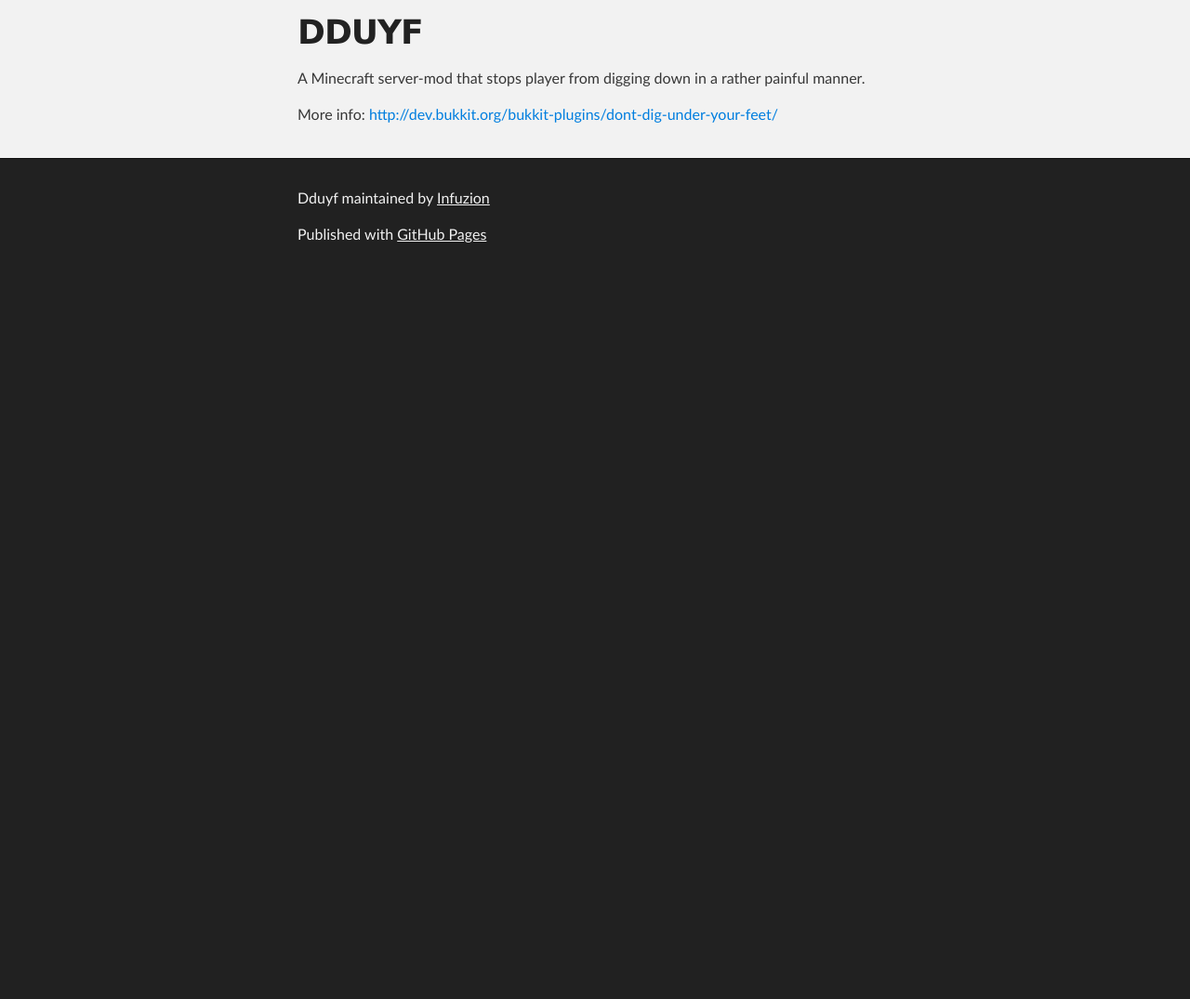
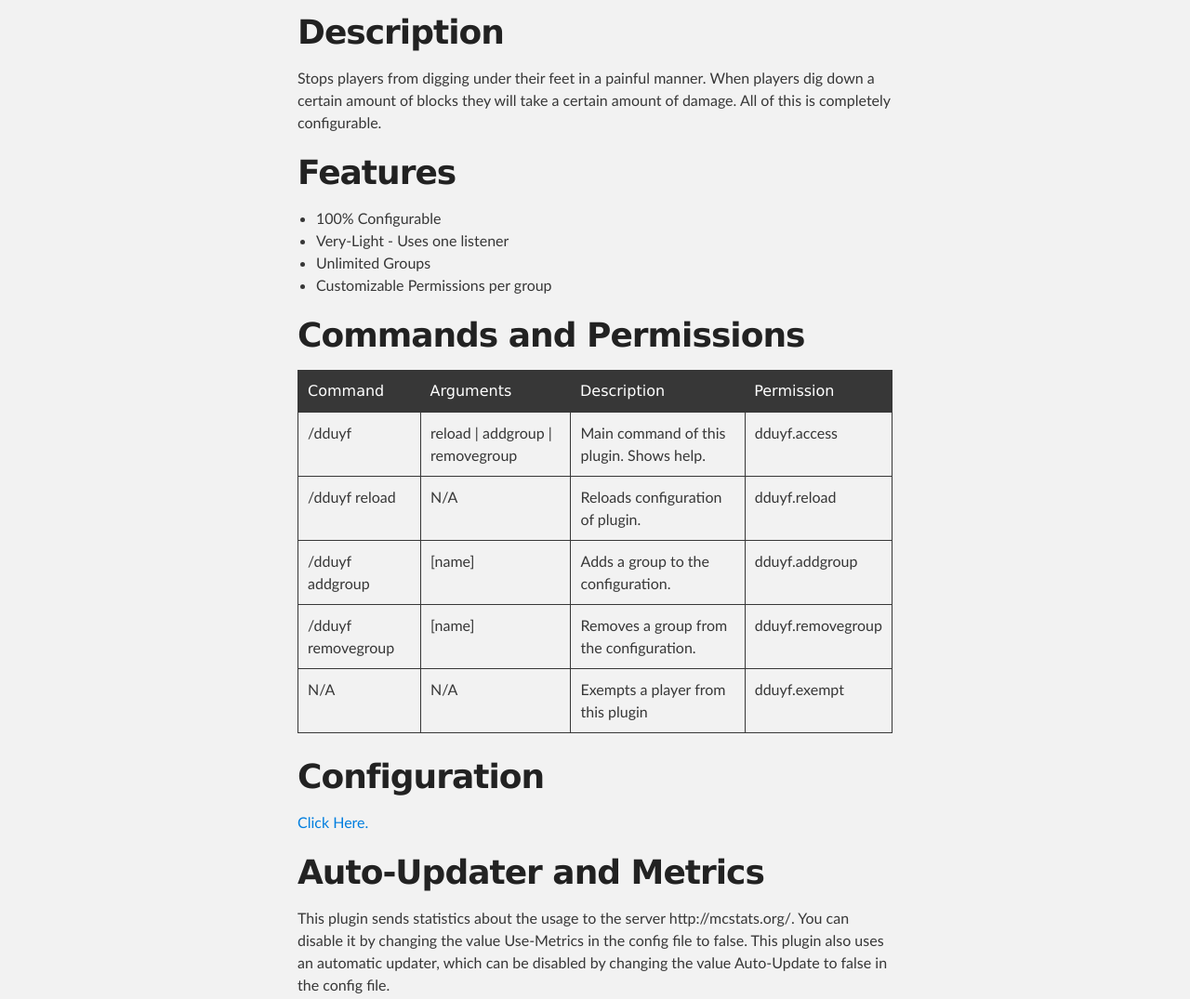
Before and after one commit to srikavin/DDUYF, a plain HTML site: page index.html in a window 1280 px wide. Shown: the part 288-1363 px from the top of the page at 93% size. Before the commit the page ends 800 px from the top, so only its background shows below. Drawn offline with Linux system fonts and the light colour scheme.

Commit message:
Create gh-pages branch via GitHub

```diff
--- a/index.html
+++ b/index.html
@@ -32,12 +32,74 @@
     <div id="main_content_wrap" class="outer">
       <section id="main_content" class="inner">
         <h1>
-<a id="dduyf" class="anchor" href="#dduyf" aria-hidden="true"><span class="octicon octicon-link"></span></a>DDUYF</h1>
+<a id="description" class="anchor" href="#description" aria-hidden="true"><span class="octicon octicon-link"></span></a>Description</h1>
 
-<p>A Minecraft server-mod that stops player from digging down in a rather painful manner.</p>
+<p>Stops players from digging under their feet in a painful manner. When players dig down a certain amount of blocks they will take a certain amount of damage. All of this is completely configurable.</p>
 
-<p>More info:
-<a href="http://dev.bukkit.org/bukkit-plugins/dont-dig-under-your-feet/">http://dev.bukkit.org/bukkit-plugins/dont-dig-under-your-feet/</a></p>
+<h1>
+<a id="features" class="anchor" href="#features" aria-hidden="true"><span class="octicon octicon-link"></span></a>Features</h1>
+
+<ul>
+<li>100% Configurable</li>
+<li>Very-Light - Uses one listener</li>
+<li>Unlimited Groups</li>
+<li>Customizable Permissions per group</li>
+</ul>
+
+<h1>
+<a id="commands-and-permissions" class="anchor" href="#commands-and-permissions" aria-hidden="true"><span class="octicon octicon-link"></span></a>Commands and Permissions</h1>
+
+<table>
+<tr>
+<th>Command</th>
+<th>Arguments</th>
+<th>Description</th>
+<th>Permission</th>
+</tr>
+<tr>
+<td>/dduyf</td>
+<td>reload | addgroup | removegroup</td>
+<td>Main command of this plugin. Shows help.</td>
+<td>dduyf.access</td>
+</tr>
+<tr>
+<td>/dduyf reload</td>
+<td>N/A</td>
+<td>Reloads configuration of plugin.</td>
+<td>dduyf.reload</td>
+</tr>
+<tr>
+<td>/dduyf addgroup</td>
+<td>[name]</td>
+<td>Adds a group to the configuration.</td>
+<td>dduyf.addgroup</td>
+</tr>
+<tr>
+<td>/dduyf removegroup</td>
+<td>[name]</td>
+<td>Removes a group from the configuration.</td>
+<td>dduyf.removegroup</td>
+</tr>
+<tr>
+<td>N/A</td>
+<td>N/A</td>
+<td>Exempts a player from this plugin</td>
+<td>dduyf.exempt</td>
+</tr>
+</table>
+
+<p><a href="http://dev.bukkit.org/bukkit-plugins/dont-dig-under-your-feet/pages/configuration/"><h1>
+<a id="configuration" class="anchor" href="#configuration" aria-hidden="true"><span class="octicon octicon-link"></span></a>Configuration</h1></a>
+<a href="http://dev.bukkit.org/bukkit-plugins/dont-dig-under-your-feet/pages/configuration/">Click Here.</a></p>
+
+<h1>
+<a id="-auto-updater-and-metrics-" class="anchor" href="#-auto-updater-and-metrics-" aria-hidden="true"><span class="octicon octicon-link"></span></a> Auto-Updater and Metrics </h1>
+
+<p>
+This plugin sends statistics about the usage to the server http://mcstats.org/. You can disable it by changing the value Use-Metrics in the config file to false. This plugin also uses an automatic updater, which can be disabled by changing the value Auto-Update to false in the config file.
+</p>
+
+<p><img src="http://i.mcstats.org/DDUYF/Global+Statistics.png"></p>
       </section>
     </div>
 
```
Also changed, not shown: params.json (+1 -1 lines).
